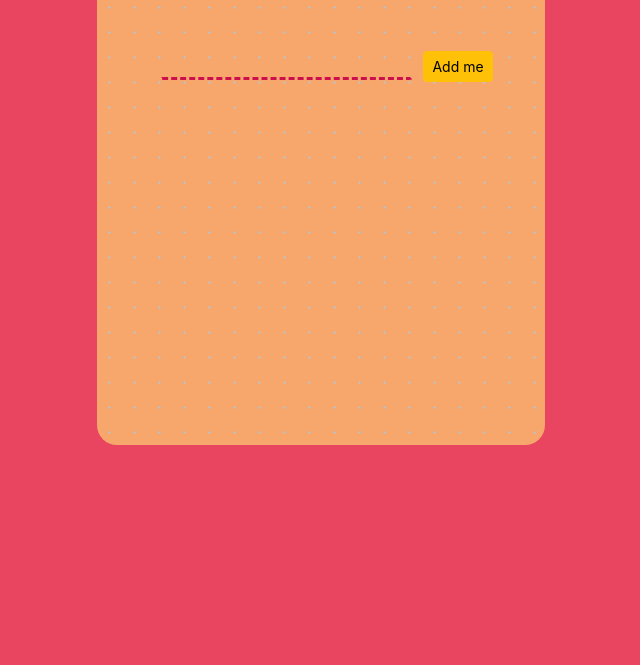
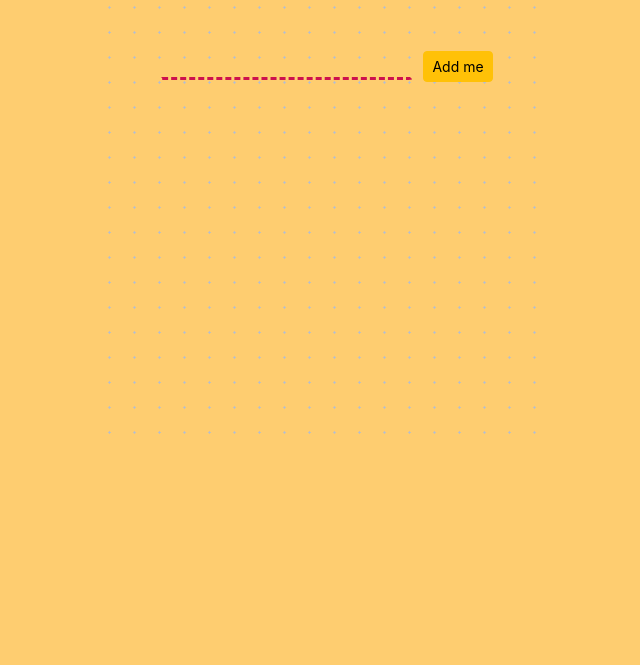
Before and after one commit to B-L-SARATH/todolist-react, a plain HTML site: page index.html in a window 1280 px wide. Shown: the part 135-800 px from the top of the page, without its empty margins (319-959 px from the left). Drawn offline with nearby package versions, Linux system fonts and the light colour scheme; a web font is replaced by a local one.

Commit message:
updated styles.css

```diff
--- a/styles.css
+++ b/styles.css
@@ -6,7 +6,7 @@
 body {
   display: flex;
   justify-content: center;
-  background-color: #e94560 !important;
+  background-color: #fecd70 !important;
 }
 .container {
   justify-content: center;
@@ -15,7 +15,7 @@ body {
   padding: 40px;
   background-image: radial-gradient(#bfc0c1 7.2%, transparent 0);
   background-size: 25px 25px;
-  background-color:#f7a76c;
+  background-color:#fff5e4c;
   box-shadow: #fecd70;
   border-radius: 20px;
 
```
